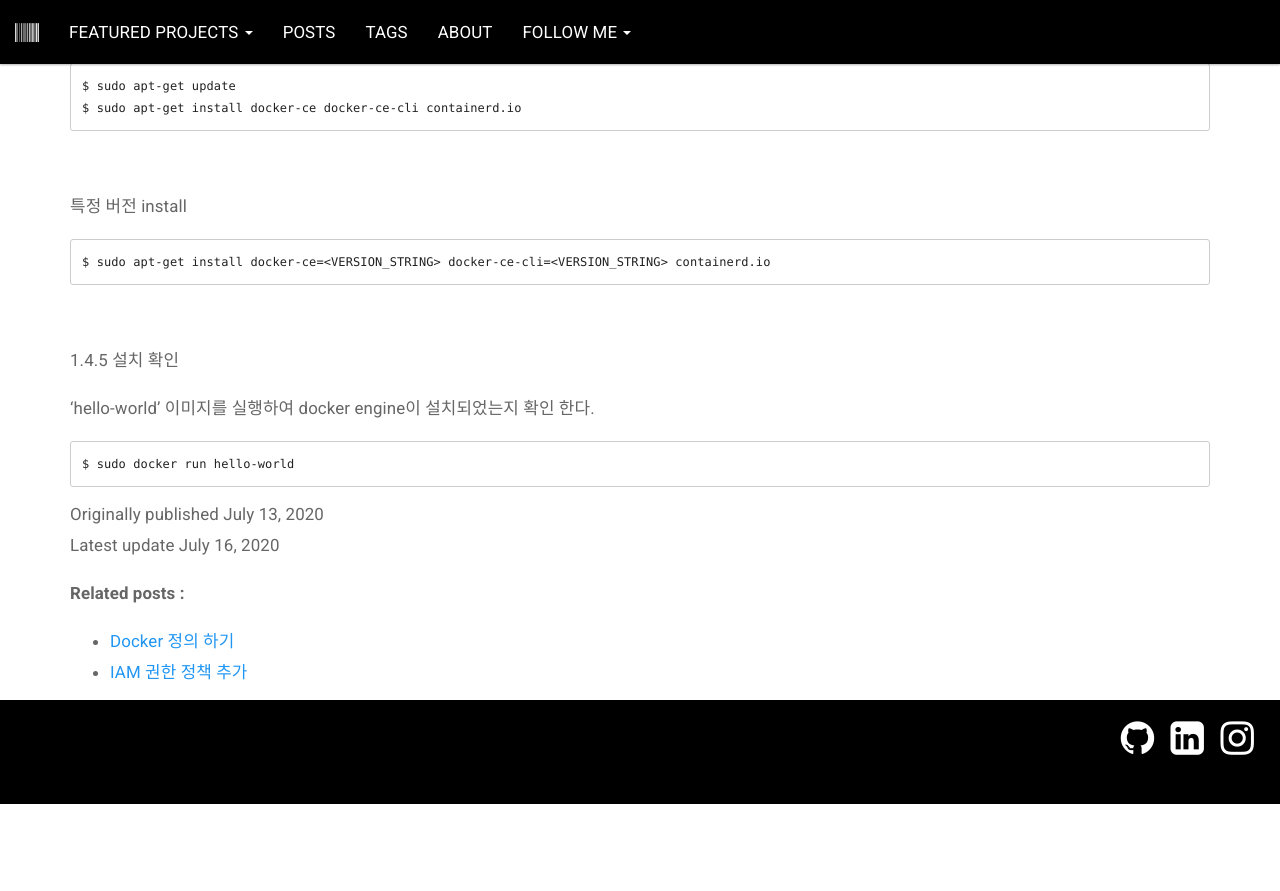
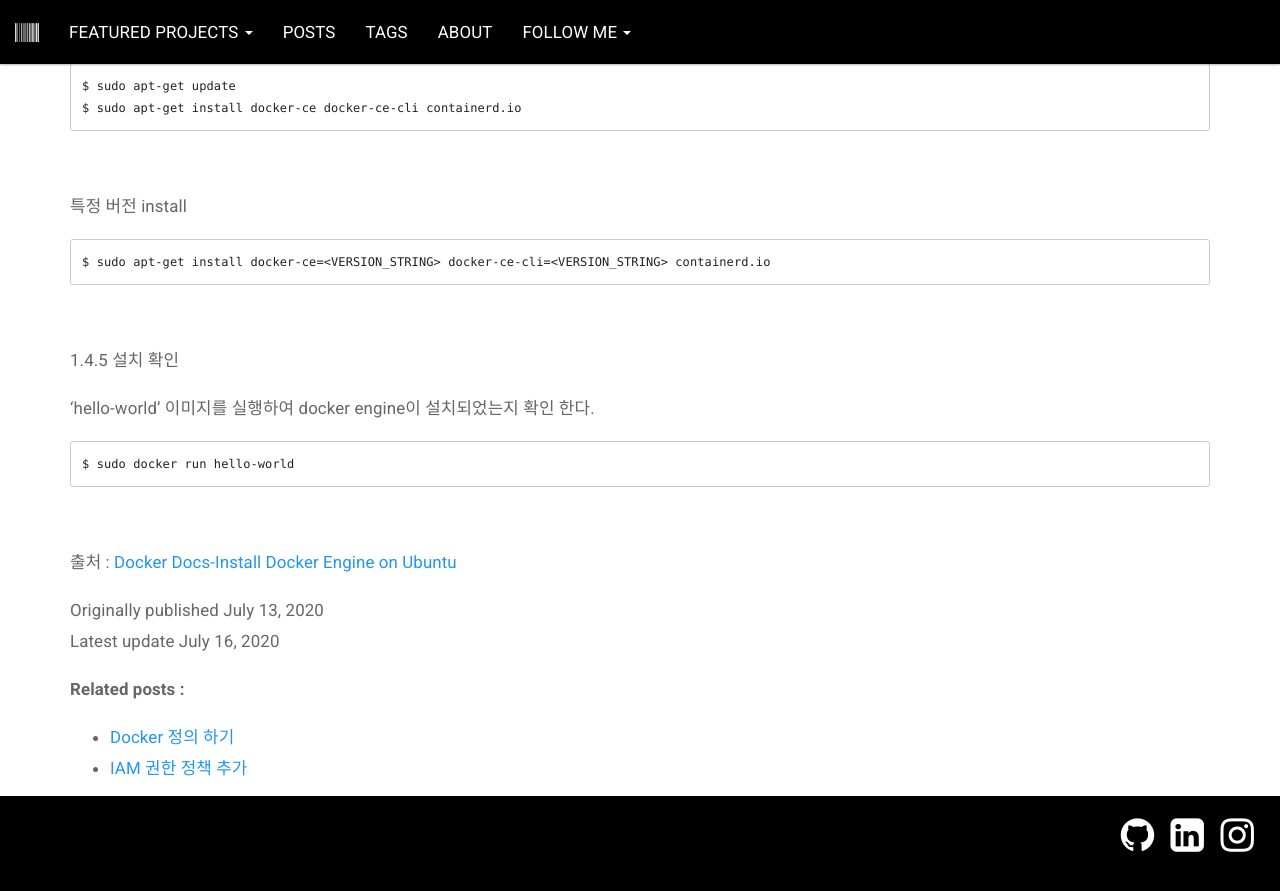
Before and after one commit to 9oooroom/9oooroom.github.io, a Jekyll site: the page built from _posts/2020-07-13-Docker-install-AWS-EC2-ubuntu-16.04.md, in a window 1280 px wide and 900 px high, scrolled down 2209 px. Shown: the top 891 px of the window. Built offline with Jekyll 4.4.1, drawn with Linux system fonts in a browser that asks for light colours; comment, search, counter and statistics services are not loaded; before the commit the page ends 3013 px from its top, so only the background shows below that.

Commit message:
docker install post update

````diff
--- a/_posts/2020-07-13-Docker-install-AWS-EC2-ubuntu-16.04.md
+++ b/_posts/2020-07-13-Docker-install-AWS-EC2-ubuntu-16.04.md
@@ -102,3 +102,6 @@ $ sudo apt-get install docker-ce=<VERSION_STRING> docker-ce-cli=<VERSION_STRING>
 ```
 $ sudo docker run hello-world
 ```
+<br/>
+
+출처 : [Docker Docs-Install Docker Engine on Ubuntu](https://docs.docker.com/engine/install/ubuntu/)
````
